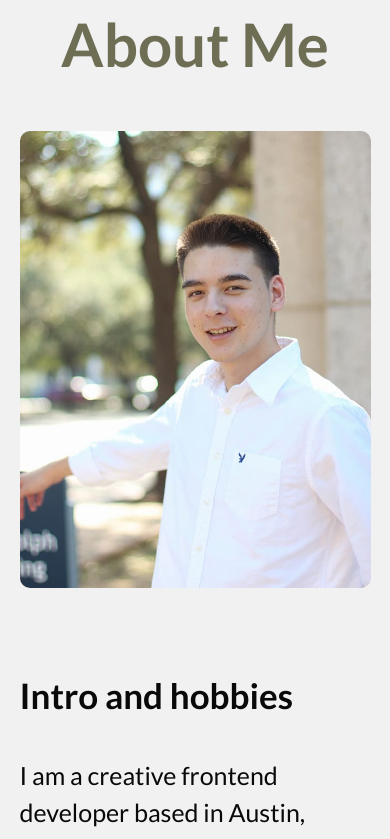
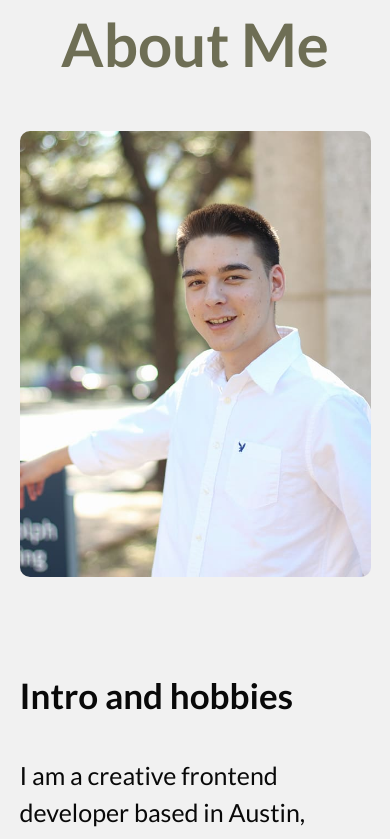
Before and after one commit to BrianMcCune/brianmccune-portfolio, a React (Vite) app: page / in a window 390 px wide. Shown: the part 1520-2359 px from the top of the page. Built offline with nearby package versions, Linux system fonts and the light colour scheme.

Commit message:
border radius fix;

```diff
--- a/src/App.css
+++ b/src/App.css
@@ -225,6 +225,7 @@ button {
   gap: 3dvw;
   margin-left: 8dvw;
   margin-right: 8dvw;
+  border-radius: 10px;
 }
 
 .text {
@@ -599,6 +600,10 @@ a:visited {
     margin-bottom: 5dvh;
   }
 
+  .img-container > img {
+    margin-top: -23%
+  }
+
   .about > .container {
     flex-direction: column;
     /* height: calc(60dvw + 250px); */
```
